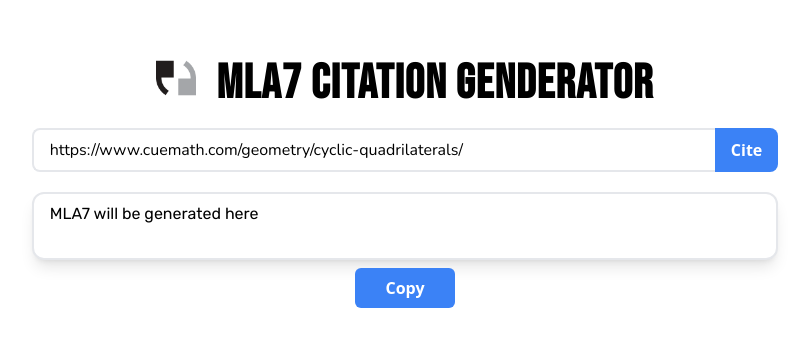
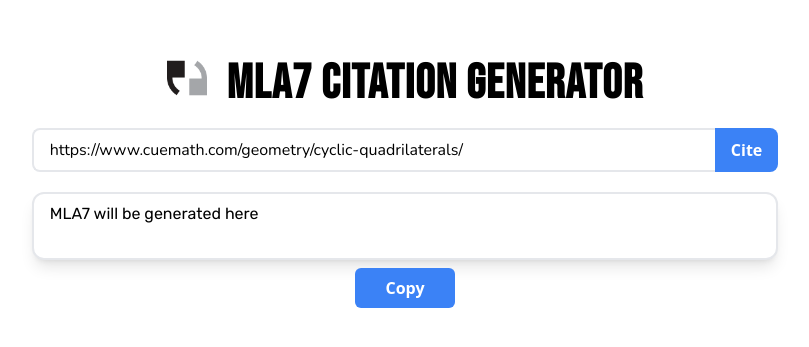
Before and after one commit to fschatbot/MLA7, a website: page index.html in a window 1280 px wide. Shown: the part 217-564 px from the top of the page, without its empty margins (235-1044 px from the left). Drawn offline with nearby package versions, Linux system fonts and the light colour scheme; files that its build step writes are made by us from their sources.

Commit message:
Fixed Speeling Errors

```diff
--- a/index.html
+++ b/index.html
@@ -70,7 +70,7 @@
 	<body>
 		<div class="header">
 			<img src="assets/favicon2.png" alt="logo" class="logo" />
-			<h1>MLA7 Citation Genderator</h1>
+			<h1>MLA7 Citation Generator</h1>
 		</div>
 		<div class="input-container">
 			<input placeholder="Enter your site url" id="url" value="https://www.cuemath.com/geometry/cyclic-quadrilaterals/" />
```
